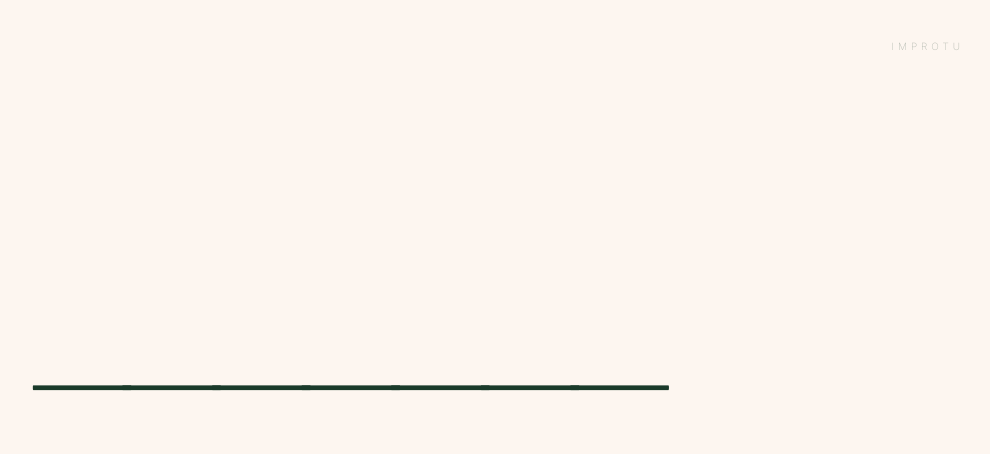
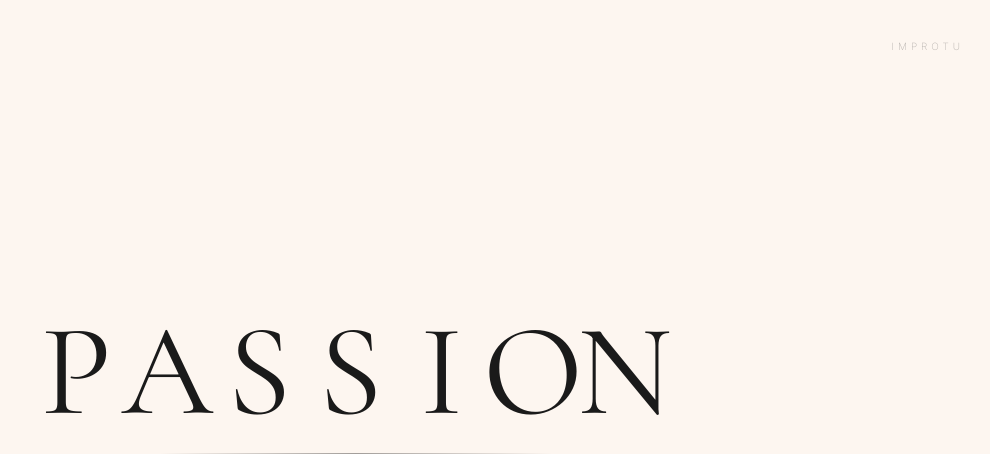
Before and after one commit to mohamedadnane8/public-speaking, a React (Vite) app: page / in a window 1280 px wide. Both pictures are taken after a click on the button "SPIN". Shown: the top 454 px of the page, without its empty margins (284-1274 px from the left). Built offline with nearby package versions, Linux system fonts and the light colour scheme.

Commit message:
fix the word revealer

```diff
--- a/src/App.tsx
+++ b/src/App.tsx
@@ -171,6 +171,7 @@ const useTimer = (initialSeconds: number) => {
 function App() {
   const [screen, setScreen] = useState<'before' | 'revealing' | 'revealed' | 'timer'>('before');
   const [currentWord, setCurrentWord] = useState('');
+  const [spinKey, setSpinKey] = useState(0);
   const [isRevealing, setIsRevealing] = useState(false);
   const [showThink, setShowThink] = useState(false);
   const [showButton, setShowButton] = useState(false);
@@ -188,6 +189,7 @@ function App() {
     const randomIndex = Math.floor(Math.random() * topics.length);
     const newWord = topics[randomIndex];
     setCurrentWord(newWord);
+    setSpinKey((k) => k + 1);
     setScreen('revealing');
     setIsRevealing(true);
     setShowThink(false);
@@ -226,13 +228,13 @@ function App() {
 
   return (
     <div
-      className="min-h-screen bg-[#FDF6F0] selection:bg-[#1a3a2a]/15 selection:text-[#1a3a2a]"
+      className="min-h-screen bg-[#FDF6F0] selection:bg-[#1a1a1a]/15 selection:text-[#1a1a1a]"
       style={{ fontFamily: '"Inter", "Cormorant Garamond", sans-serif' }}
     >
       {/* Subtle branding - always visible */}
       <div className="absolute top-8 right-8 z-50">
         <span
-          className="text-[10px] tracking-[0.4em] text-[#1a3a2a]/30 uppercase"
+          className="text-[10px] tracking-[0.4em] text-[#1a1a1a]/30 uppercase"
           style={{ fontFamily: '"Inter", sans-serif', fontWeight: 200 }}
         >
           IMPROTU
@@ -260,7 +262,7 @@ function App() {
                   className="relative h-[1.1em] w-[0.7em] overflow-hidden"
                 >
                   <span
-                    className="absolute inset-0 flex items-center justify-center text-[#1a3a2a]/50"
+                    className="absolute inset-0 flex items-center justify-center text-[#1a1a1a]/50"
                     style={{
                       fontFamily: '"Cormorant Garamond", Georgia, serif',
                       fontWeight: 300,
@@ -277,7 +279,7 @@ function App() {
               initial={{ opacity: 0 }}
               animate={{ opacity: 1 }}
               transition={{ delay: 0.4, duration: 0.5 }}
-              className="text-sm tracking-[0.15em] text-[#1a3a2a]/80"
+              className="text-sm tracking-[0.15em] text-[#1a1a1a]/80"
               style={{ fontFamily: '"Cormorant Garamond", Georgia, serif', fontWeight: 400 }}
             >
               Spin the word.
@@ -288,9 +290,9 @@ function App() {
               initial={{ opacity: 0, y: 10 }}
               animate={{ opacity: 1, y: 0 }}
               transition={{ delay: 0.6, duration: 0.5 }}
-              whileHover={{ backgroundColor: 'rgba(26, 58, 42, 0.1)' }}
+              whileHover={{ backgroundColor: 'rgba(26, 26, 26, 0.08)' }}
               whileTap={{ scale: 0.98 }}
-              className="px-12 py-4 border border-[#1a3a2a]/60 text-[#1a3a2a] text-xs tracking-[0.35em] uppercase transition-all duration-300 hover:border-[#1a3a2a] hover:bg-[#1a3a2a] hover:text-[#FDF6F0]"
+              className="px-12 py-4 border border-[#1a1a1a]/60 text-[#1a1a1a] text-xs tracking-[0.35em] uppercase transition-all duration-300 hover:border-[#1a1a1a] hover:bg-[#1a1a1a] hover:text-[#FDF6F0]"
               style={{ fontFamily: '"Inter", sans-serif', fontWeight: 400 }}
             >
               SPIN
@@ -317,15 +319,16 @@ function App() {
               className="h-6"
             >
               <span
-                className="text-sm tracking-[0.2em] text-[#1a3a2a]/80"
+                className="text-sm tracking-[0.2em] text-[#1a1a1a]/80"
                 style={{ fontFamily: '"Cormorant Garamond", Georgia, serif', fontWeight: 400 }}
               >
                 Think.
               </span>
             </motion.div>
 
-            {/* Word reveal */}
+            {/* Word reveal - key forces remount each spin so animation always runs */}
             <WordReveal
+              key={spinKey}
               word={currentWord}
               isRevealing={isRevealing}
               onRevealComplete={handleRevealComplete}
@@ -341,9 +344,9 @@ function App() {
             >
               <motion.button
                 onClick={handleStartThinking}
-                whileHover={{ backgroundColor: 'rgba(26, 58, 42, 0.95)' }}
+                whileHover={{ backgroundColor: 'rgba(26, 26, 26, 0.92)' }}
                 whileTap={{ scale: 0.98 }}
-                className="px-10 py-4 bg-[#1a3a2a] text-[#FDF6F0]/90 text-xs tracking-[0.25em] uppercase transition-all duration-300"
+                className="px-10 py-4 bg-[#1a1a1a] text-[#FDF6F0]/90 text-xs tracking-[0.25em] uppercase transition-all duration-300"
                 style={{ fontFamily: '"Inter", sans-serif', fontWeight: 400 }}
               >
                 START THINKING
@@ -370,7 +373,7 @@ function App() {
               className="h-6"
             >
               <span
-                className="text-sm tracking-[0.2em] text-[#1a3a2a]/80"
+                className="text-sm tracking-[0.2em] text-[#1a1a1a]/80"
                 style={{ fontFamily: '"Cormorant Garamond", Georgia, serif', fontWeight: 400 }}
               >
                 {phase === 'think' ? 'Think.' : 'Speak.'}
@@ -388,7 +391,7 @@ function App() {
                   cy="150"
                   r="140"
                   fill="none"
-                  stroke="#1a3a2a"
+                  stroke="#1a1a1a"
                   strokeWidth="0.5"
                   strokeOpacity="0.15"
                 />
@@ -397,7 +400,7 @@ function App() {
                   cy="150"
                   r="140"
                   fill="none"
-                  stroke="#1a3a2a"
+                  stroke="#1a1a1a"
                   strokeWidth="1"
                   strokeLinecap="round"
                   strokeDasharray={circumference}
@@ -409,7 +412,7 @@ function App() {
               </svg>
 
               <div
-                className="text-5xl sm:text-6xl md:text-7xl tracking-[0.12em] text-[#1a3a2a]"
+                className="text-5xl sm:text-6xl md:text-7xl tracking-[0.12em] text-[#1a1a1a]"
                 style={{
                   fontFamily: '"Cormorant Garamond", Georgia, serif',
                   fontWeight: 400,
--- a/src/components/WordReveal.tsx
+++ b/src/components/WordReveal.tsx
@@ -27,13 +27,14 @@ const LetterColumn = ({
   const [displayChar, setDisplayChar] = useState('—');
   const [isSettled, setIsSettled] = useState(false);
   const frameRef = useRef<number | null>(null);
-  const hasStartedRef = useRef(false);
   const lastSpinTimeRef = useRef(0);
+  const firstLetterShownRef = useRef(false);
 
   useEffect(() => {
-    if (isRevealing && !hasStartedRef.current) {
-      hasStartedRef.current = true;
+    if (!isRevealing) return;
+
     lastSpinTimeRef.current = 0;
+    firstLetterShownRef.current = false;
     const startTime = performance.now();
 
     const animate = () => {
@@ -44,8 +45,11 @@ const LetterColumn = ({
       const settleEnd = settleStart + settleDuration;
 
       if (elapsed < spinDuration) {
-          // Throttle updates so each letter is visible
-          if (elapsed - lastSpinTimeRef.current >= SPIN_INTERVAL_MS) {
+        // Show a letter on the very first frame so we never stay on "—"
+        if (!firstLetterShownRef.current) {
+          firstLetterShownRef.current = true;
+          setDisplayChar(getRandomChar());
+        } else if (elapsed - lastSpinTimeRef.current >= SPIN_INTERVAL_MS) {
           lastSpinTimeRef.current = elapsed;
           setDisplayChar(getRandomChar());
         }
@@ -53,7 +57,6 @@ const LetterColumn = ({
       } else if (elapsed < settleEnd) {
         const progress = (elapsed - settleStart) / settleDuration;
         const easeOut = 1 - Math.pow(1 - progress, 3);
-          // Deterministic: show random chars for first ~75%, then lock to target
         if (easeOut < 0.75) {
           if (elapsed - lastSpinTimeRef.current >= SPIN_INTERVAL_MS * 0.6) {
             lastSpinTimeRef.current = elapsed;
@@ -70,8 +73,9 @@ const LetterColumn = ({
       }
     };
 
+    // Show first random letter immediately so spinning is visible from frame one
+    setDisplayChar(getRandomChar());
     frameRef.current = requestAnimationFrame(animate);
-    }
 
     return () => {
       if (frameRef.current !== null) {
@@ -81,21 +85,22 @@ const LetterColumn = ({
   }, [isRevealing, targetChar, delay, onSettled]);
 
   return (
-    <div className="relative h-[1.1em] w-[0.7em] flex items-center justify-center">
+    <div className="relative h-[1.1em] min-h-[2rem] w-[0.7em] min-w-[0.5rem] flex items-center justify-center">
       <motion.span
-        className="absolute inset-0 flex items-center justify-center text-[#1a3a2a]"
+        className="absolute inset-0 flex items-center justify-center select-none"
         style={{
           fontFamily: '"Cormorant Garamond", Georgia, serif',
           fontWeight: isSettled ? 400 : 300,
           letterSpacing: '0.08em',
+          color: '#1a1a1a',
+          opacity: 1,
         }}
-        initial={false}
-        animate={{
-          opacity: 1,
-          y: 0,
-          scale: isSettled ? 1 : 1,
-        }}
-        transition={{ duration: 0.15 }}
+        animate={isSettled ? { scale: [1, 1.08, 1] } : { scale: 1 }}
+        transition={
+          isSettled
+            ? { duration: 0.35, times: [0, 0.4, 1], ease: 'easeOut' }
+            : { duration: 0.15 }
+        }
       >
         {displayChar}
       </motion.span>
@@ -148,7 +153,7 @@ export const WordReveal = ({ word, isRevealing, onRevealComplete, onLetterSettle
       </motion.div>
 
       <motion.div
-        className="absolute -bottom-3 left-1/2 h-[1px] bg-gradient-to-r from-transparent via-[#c9a86c]/60 to-transparent"
+        className="absolute -bottom-3 left-1/2 h-[1px] bg-gradient-to-r from-transparent via-[#1a1a1a]/40 to-transparent"
         initial={{ width: 0, x: '-50%' }}
         animate={{
           width: showUnderline ? '70%' : 0,
--- a/src/index.css
+++ b/src/index.css
@@ -41,7 +41,7 @@
   }
 
   body {
-    @apply bg-[#FDF6F0] text-[#1a3a2a];
+    @apply bg-[#FDF6F0] text-[#1a1a1a];
     font-family: 'Inter', -apple-system, BlinkMacSystemFont, sans-serif;
     font-weight: 300;
     letter-spacing: 0.01em;
@@ -50,8 +50,8 @@
 
 /* Selection styling */
 ::selection {
-  background: rgba(26, 58, 42, 0.15);
-  color: #1a3a2a;
+  background: rgba(26, 26, 26, 0.12);
+  color: #1a1a1a;
 }
 
 /* Custom scrollbar - minimal */
@@ -64,18 +64,18 @@
 }
 
 ::-webkit-scrollbar-thumb {
-  background: rgba(26, 58, 42, 0.15);
+  background: rgba(26, 26, 26, 0.15);
   border-radius: 1px;
 }
 
 ::-webkit-scrollbar-thumb:hover {
-  background: rgba(26, 58, 42, 0.25);
+  background: rgba(26, 26, 26, 0.25);
 }
 
 /* Focus states */
 button:focus-visible,
 a:focus-visible {
-  outline: 1px solid rgba(26, 58, 42, 0.2);
+  outline: 1px solid rgba(26, 26, 26, 0.3);
   outline-offset: 2px;
 }
 
```
Lines whose indentation alone changed are shown as unchanged.
